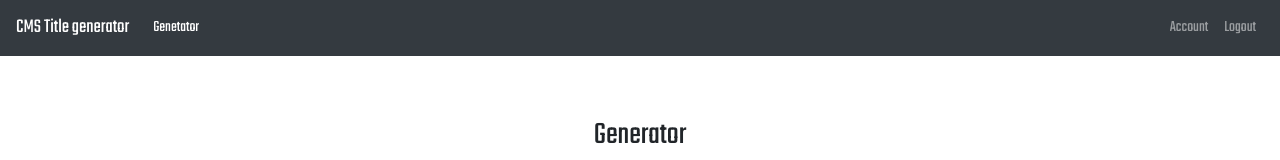
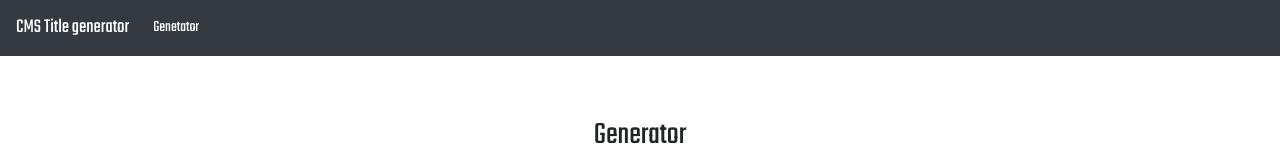
Before and after one commit to DevWichrowski/CMS-title-generator, a React (Create React App) app: page / in a window 1280 px wide. Shown: the top 160 px of the page. Built offline with nearby package versions, Linux system fonts and the light colour scheme.

Commit message:
Deleted menu buttons

```diff
--- a/src/components/Menu/GuestMenu/GuestMenu.js
+++ b/src/components/Menu/GuestMenu/GuestMenu.js
@@ -17,14 +17,6 @@ export default function GuestMenu() {
 								Home
 							</NavLink>
 						</Nav>
-						<Nav>
-							<NavLink className="nav-link" to="/signup">
-								Signup
-							</NavLink>
-							<NavLink className="nav-link" to="/login">
-								Login
-							</NavLink>
-						</Nav>
 					</Navbar.Collapse>
 				</Navbar>
 			</div>
--- a/src/components/Menu/LoggedInMenu/LoggedInMenu.js
+++ b/src/components/Menu/LoggedInMenu/LoggedInMenu.js
@@ -16,12 +16,6 @@ export default function LoggedInMenu() {
 							Genetator
 						</NavLink>
 					</Nav>
-					<Nav>
-						<NavLink className="nav-link" to="/account">
-							Account
-						</NavLink>
-						<Nav.Link className="nav-link">Logout</Nav.Link>
-					</Nav>
 				</Navbar.Collapse>
 			</Navbar>
 		</div>
```
